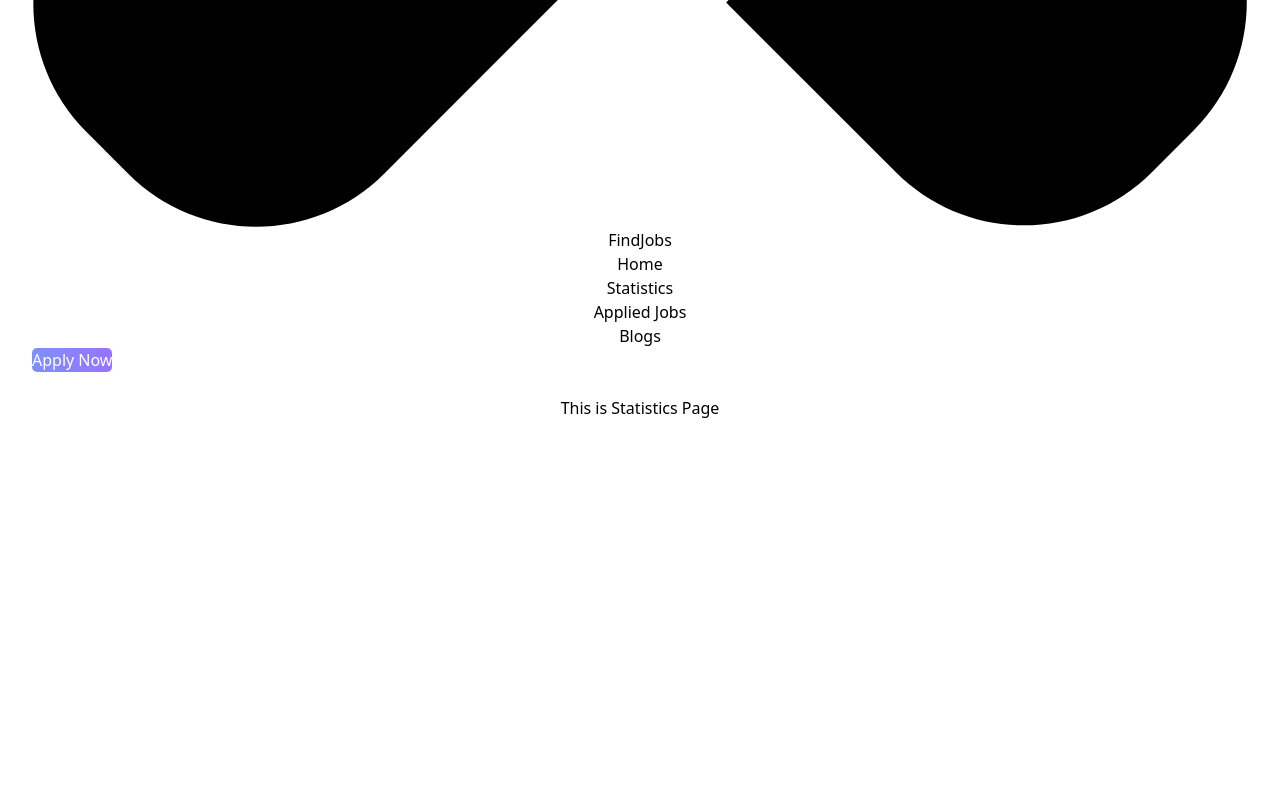
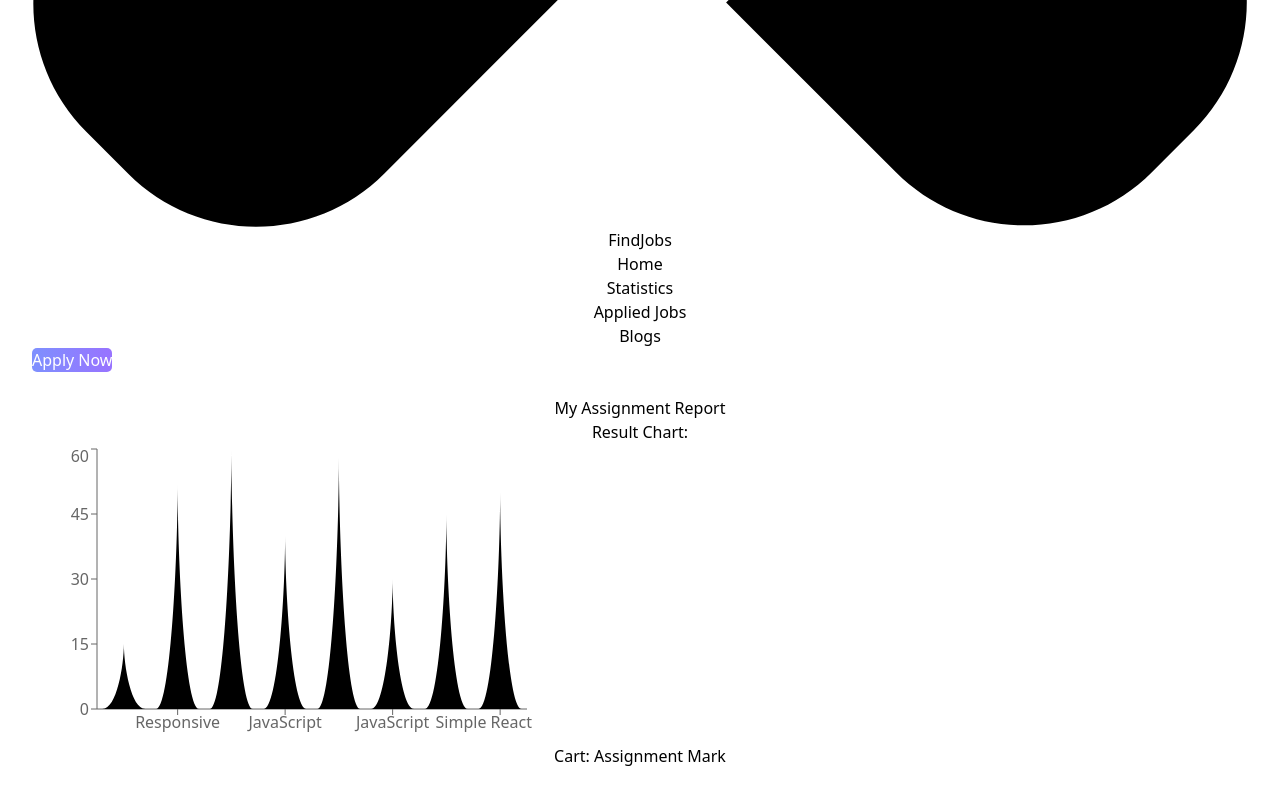
Before and after one commit to mdali017/fine-job-portal-client, a React (Vite) app: page /statistics in a window 1280 px wide. Shown: the part 1020-1820 px from the top of the page. Before the commit the page ends 1472 px from the top, so only its background shows below. Built offline with nearby package versions, Linux system fonts and the light colour scheme.

Commit message:
Create Statistics Components and Cart Using Rechart

```diff
--- a/package.json
+++ b/package.json
@@ -12,7 +12,8 @@
     "@heroicons/react": "^2.0.17",
     "react": "^18.2.0",
     "react-dom": "^18.2.0",
-    "react-router-dom": "^6.10.0"
+    "react-router-dom": "^6.10.0",
+    "recharts": "^2.5.0"
   },
   "devDependencies": {
     "@types/react": "^18.0.28",
--- a/src/components/FeaturedJob/FeaturedJob.jsx
+++ b/src/components/FeaturedJob/FeaturedJob.jsx
@@ -8,21 +8,27 @@ const FeaturedJob = () => {
         .then(res => res.json())
         .then(data => setJobSample(data))
      }, [])
+
+     const showMoreButton = () =>{
+        console.log("button click");
+     }
+
     return (
         <div>
            <div className='mb-12'>
-                 <h1 className='text-4xl font-semibold mb-4 mt-12'>Featured Jobs</h1>
+                 <h1 className='text-4xl font-extrabold mb-4 mt-12'>Featured Jobs</h1>
                  <p>Explore thousands of job opportunities with all the information you need. Its your future</p>
 
            </div>
            <div className='grid lg:grid-cols-2 gap-9'>
                {
-                jobSample.slice(0,4).map(job => <FeauredJobCard
+                jobSample.map(job => <FeauredJobCard
                     key={job.id}
                     job={job}
                     ></FeauredJobCard>)
                }
            </div>
+           <button onClick={() => showMoreButton()} className='p-3 font-bold button-style mt-24 '>Show More</button>
         </div>
     );
 };
--- a/src/components/FeaturedJobCard/FeauredJobCard.jsx
+++ b/src/components/FeaturedJobCard/FeauredJobCard.jsx
@@ -1,9 +1,21 @@
 import React from 'react';
 import { CurrencyDollarIcon, MapPinIcon } from '@heroicons/react/24/solid'
+import { Link, useNavigate } from 'react-router-dom';
 
 const FeauredJobCard = ({ job }) => {
-    console.log(job);
-    const { picture, postName, company, location, jobStatus, salary } = job;
+    // console.log(job);
+    const { id, picture, postName, company, location, jobStatus, salary } = job;
+
+    // const jobDetails = () =>{
+    //     // console.log('button click')
+    // }
+
+    const navi = useNavigate()
+
+    const handleNavigate = () =>{
+         navi(`/post/${id}`)
+    }
+
     return (
         <div>
             <div className='border p-10'>
@@ -25,7 +37,7 @@ const FeauredJobCard = ({ job }) => {
                     </div>
                 </div>
                 <div className='text-left'>
-                    <button className='p-3 font-bold button-style mt-5 '>View Details</button>
+                    <Link to={`/job/${id}`}><button className='p-3 font-bold button-style mt-5 '>View Details</button></Link>
                 </div>
             </div>
         </div>
--- a/src/components/JobCategory/JobCategory.jsx
+++ b/src/components/JobCategory/JobCategory.jsx
@@ -10,8 +10,8 @@ const JobCategory = () => {
         .then(data => setJobCategory(data))
     },[])
     return (
-        <div className='mt-20'>
-            <h1 className='text-4xl font-semibold mb-4'>Job Category List</h1>
+        <div className='mt-36'>
+            <h1 className='text-4xl font-extrabold mb-4  '>Job Category List</h1>
             <p>Explore thousands of job opportunities with all the information you need. Its your future</p>
             <div className='grid grid-cols-1 md:grid-cols-2 lg:grid-cols-4'>
                  {
--- /dev/null
+++ b/src/components/JobDetails/JobDetails.jsx
@@ -0,0 +1,29 @@
+import React, { useEffect, useState } from 'react';
+import { useLoaderData, useParams } from 'react-router-dom';
+
+const JobDetails = () => {
+    // const {salary} = useParams()
+    // console.log(salary)
+    // const jobDetails = useLoaderData()
+
+    const [details, setDetails] = useState([])
+    console.log(details)
+    useEffect(() =>{
+        fetch('fakeData.json')
+        .then(res => res.json())
+        .then(data => setDetails(data))
+    },[])
+
+  let a = 12;
+  let b = 12;
+  let result = a + b;
+  console.log(result)
+
+    return (
+        <div className=''>
+            <h1>This is Job Details Page</h1>
+        </div>
+    );
+};
+
+export default JobDetails;
--- a/src/components/JobsCategoryCard/JobsCategoryCard.jsx
+++ b/src/components/JobsCategoryCard/JobsCategoryCard.jsx
@@ -4,7 +4,7 @@ const JobsCategoryCard = ({jobcategorylist}) => {
     // console.log(jobcategorylist)
     const {name, icon, avaiableJob} = jobcategorylist;
     return (
-        <div className=' mx-auto mt-4'>
+        <div className=' mx-auto mt-16'>
             <div className='border p-5 m-5 h-40 w-60'>
                 <img src={icon} alt="" />
                 <h2 className='text-xl font-semibold mt-7'>{name}</h2>
--- a/src/components/SectionTitle/SectionTitle.jsx
+++ b/src/components/SectionTitle/SectionTitle.jsx
@@ -2,8 +2,8 @@ import React from 'react';
 
 const SectionTitle = () => {
     return (
-        <div>
-            <h1>This is Section Title Page</h1>
+        <div className='border h-60'>
+            <h1></h1>
         </div>
     );
 };
--- a/src/components/Statistics/Statistics.jsx
+++ b/src/components/Statistics/Statistics.jsx
@@ -1,9 +1,53 @@
 import React from 'react';
+import SectionTitle from '../SectionTitle/SectionTitle';
+import { BarChart, Bar, Cell, XAxis, YAxis, CartesianGrid, Tooltip, ResponsiveContainer } from 'recharts';
 
 const Statistics = () => {
+    const assignmentMark = [
+        { id: 1, name: 'HTML-CSS', marks: '15' },
+        { id: 2, name: 'Responsive', marks: '52' },
+        { id: 3, name: 'CSS-Frame', marks: '60' },
+        { id: 4, name: 'JavaScript', marks: '40' },
+        { id: 5, name: 'JavaScript', marks: '58' },
+        { id: 6, name: 'JavaScript', marks: '30' },
+        { id: 6, name: 'Debug', marks: '45' },
+        { id: 6, name: 'Simple React', marks: '50' }
+      ];
+
+      const getPath = (x, y, width, height) => {
+        return `M${x},${y + height}C${x + width / 3},${y + height} ${x + width / 2},${y + height / 3}
+        ${x + width / 2}, ${y}
+        C${x + width / 2},${y + height / 3} ${x + (2 * width) / 3},${y + height} ${x + width}, ${y + height}
+        Z`;
+      };
+
+      const TriangleBar = (props) => {
+        const { fill, x, y, width, height } = props;
+
+        return <path d={getPath(x, y, width, height)} stroke="none" fill={fill} />;
+      };
+
     return (
         <div>
-            <h1>This is Statistics Page</h1>
+            <div className='border bg-indigo-300 h-80 mb-24'>
+                <h1 className='mt-40 text-3xl  font-extrabold tracking-wide'>My Assignment Report</h1>
+            </div>
+            <h1 className='text-left'>Result Chart:</h1>
+            <div className='grid justify-center w-full '>
+
+                <BarChart
+                width={500}
+                height={300}
+                data={assignmentMark}
+                >
+                <XAxis dataKey="name" />
+                <YAxis />
+                <Tooltip></Tooltip>
+                <Bar dataKey='marks' shape={<TriangleBar />}></Bar>
+                </BarChart>
+                <h1 className='text-blue-800 font-bold mt-12'>Cart: Assignment Mark</h1>
+
+            </div>
         </div>
     );
 };
--- a/src/main.jsx
+++ b/src/main.jsx
@@ -10,6 +10,7 @@ import Home from './components/Home/Home';
 import Statistics from './components/Statistics/Statistics';
 import AppliedJob from './components/AppliedJob/AppliedJob';
 import Blogs from './components/Blogs/Blogs';
+import JobDetails from './components/JobDetails/JobDetails';
 
 const router = createBrowserRouter([
   {
@@ -29,6 +30,12 @@ const router = createBrowserRouter([
         element: <AppliedJob></AppliedJob>
       },
       {
+        path: 'job',
+        element: <JobDetails></JobDetails>,
+        // loader: ({params}) => console.log(params.jobDeatlsId)
+        loader: () => fetch('fakeData.json')
+      },
+      {
         path: 'blogs',
         element: <Blogs></Blogs>
       }
```
Also changed, not shown: 1 other file (tests, documents, lock files or other folders).
